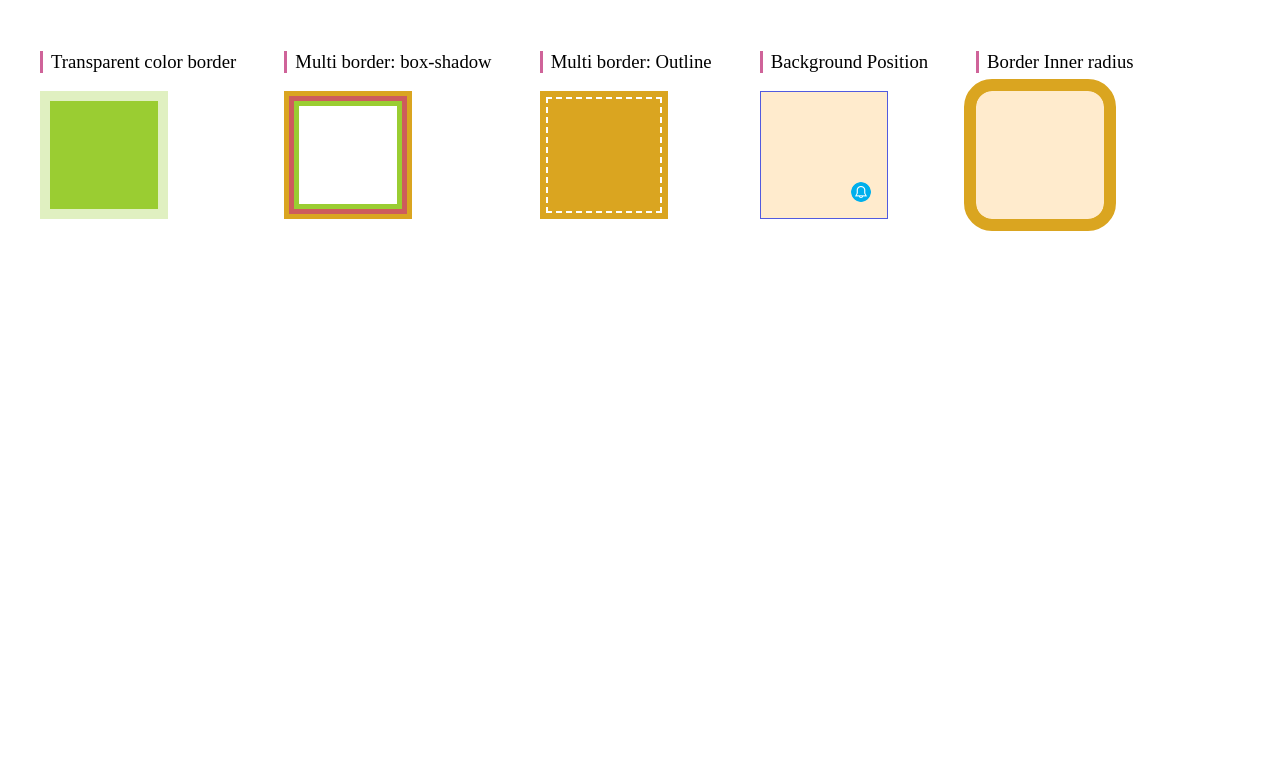
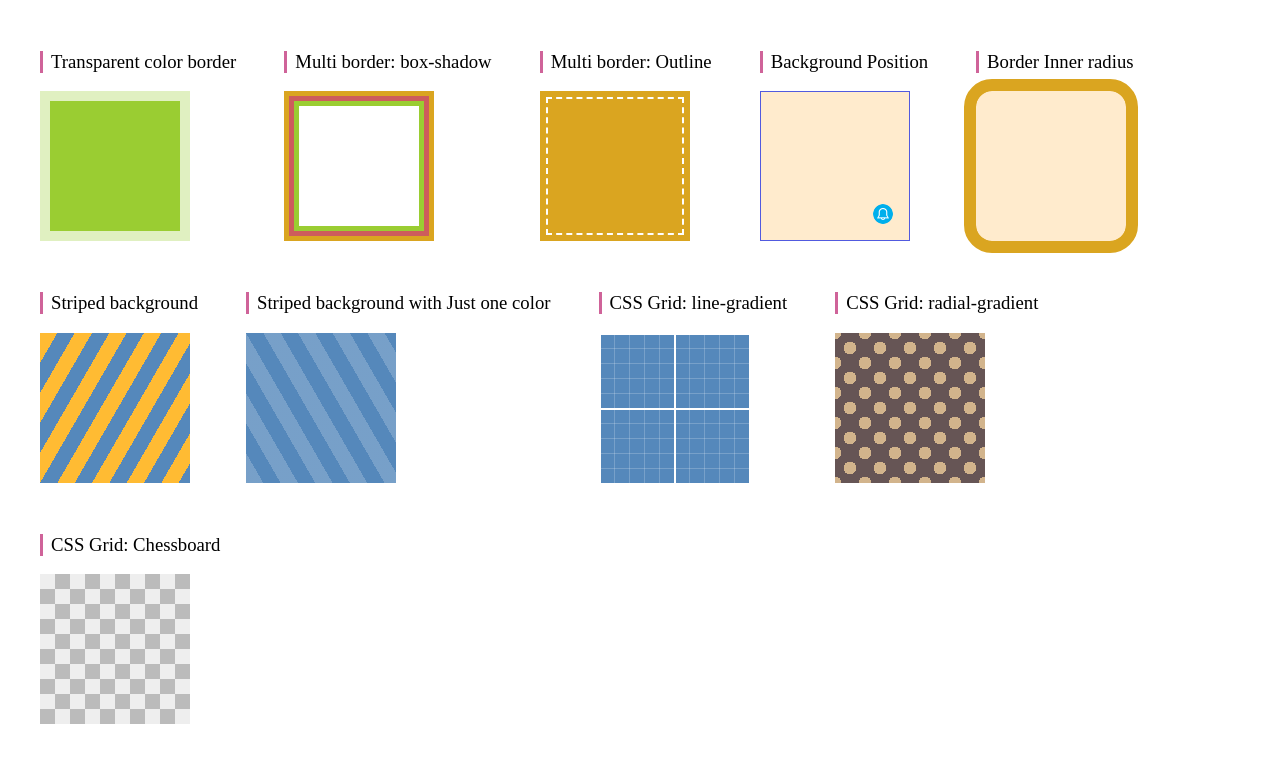
Before and after one commit to shikelong/CSSMagicPlayground, a website: page app/backgroundAndBorder/index.html in a window 1280 px wide. Drawn offline with nearby package versions, Linux system fonts and the light colour scheme; files that its build step writes are made by us from their sources.

Commit message:
commit something

```diff
--- a/app/backgroundAndBorder/index.html
+++ b/app/backgroundAndBorder/index.html
@@ -29,5 +29,25 @@
     <h3>Border Inner radius </h3>
     <div class="square borderInnerRadius"></div>
   </section>
+  <section>
+    <h3>Striped background</h3>
+    <div class="square stripedBackground"></div>
+  </section>
+  <section>
+    <h3>Striped background with Just one color</h3>
+    <div class="square stripedBackgroundOneColor"></div>
+  </section>
+  <section>
+    <h3>CSS Grid: line-gradient</h3>
+    <div class="square cssGrid"></div>
+  </section>
+  <section>
+    <h3>CSS Grid: radial-gradient</h3>
+    <div class="square radialCssGrid"></div>
+  </section>
+  <section>
+    <h3>CSS Grid: Chessboard</h3>
+    <div class="square chessboard"></div>
+  </section>
 </body>
 </html>
--- a/app/backgroundAndBorder/index.scss
+++ b/app/backgroundAndBorder/index.scss
@@ -34,3 +34,43 @@
   border-radius: 1em;
   box-shadow: 0 0 0 0.414em goldenrod;
 }
+
+.stripedBackground {
+  // background: linear-gradient(45deg,#fb3 25%, yellowgreen 0, yellowgreen 50%, #fb3 0, #fb3 75%, yellowgreen 0);
+  // background-size: 30px 30px;
+  background: repeating-linear-gradient(120deg, #fb3, #fb3 15px, #58b 0, #58b 30px);
+}
+
+$tranWhite: rgba($color: #fff, $alpha: 0.2);
+
+.stripedBackgroundOneColor {
+  // transparent 0, transparent 30px
+  background: repeating-linear-gradient(60deg, $tranWhite, $tranWhite 15px, transparent 0, transparent 30px) #58b;
+}
+
+.cssGrid {
+  background-color: #58b;
+  // background: linear-gradient(rgba(200, 0, 0, .5) 50%, transparent 0), linear-gradient(to right, rgba(200, 0, 0, .5) 50%, transparent 0);
+  background-image:
+    linear-gradient(white 2px, transparent 0),
+    linear-gradient(to right, white 2px, transparent 0),
+    linear-gradient($tranWhite 1px, transparent 0),
+    linear-gradient(to right, $tranWhite 1px, transparent 0);
+  background-size: 75px 75px, 75px 75px, 15px 15px, 15px 15px;
+}
+
+.radialCssGrid {
+  background-color: #655;
+  background-image: radial-gradient(tan 30%, transparent 0),  radial-gradient(tan 30%, transparent 0);
+  background-size: 30px 30px;
+  background-position: 0 0, 15px 15px;
+}
+
+.chessboard {
+  background: #eee;
+  background-size: 30px 30px;
+  background-image:
+    linear-gradient(45deg, transparent 75%, #bbb 0), linear-gradient(to left bottom, transparent 75%, #bbb 0),
+    linear-gradient(45deg, transparent 75%, #bbb 0), linear-gradient(to left bottom, transparent 75%, #bbb 0);
+  background-position: 0 0, 15px 15px, 15px 15px, 30px 30px;
+}
--- a/app/common.scss
+++ b/app/common.scss
@@ -18,8 +18,8 @@ body {
 }
 
 .square {
-  width: 8rem;
-  height: 8rem;
+  width: 150px;
+  height: 150px;
 }
 
 section {
```
Also changed, not shown: README.md, app/backgroundAndBorder/index.css (added), app/common.css (added), 1 other file.
